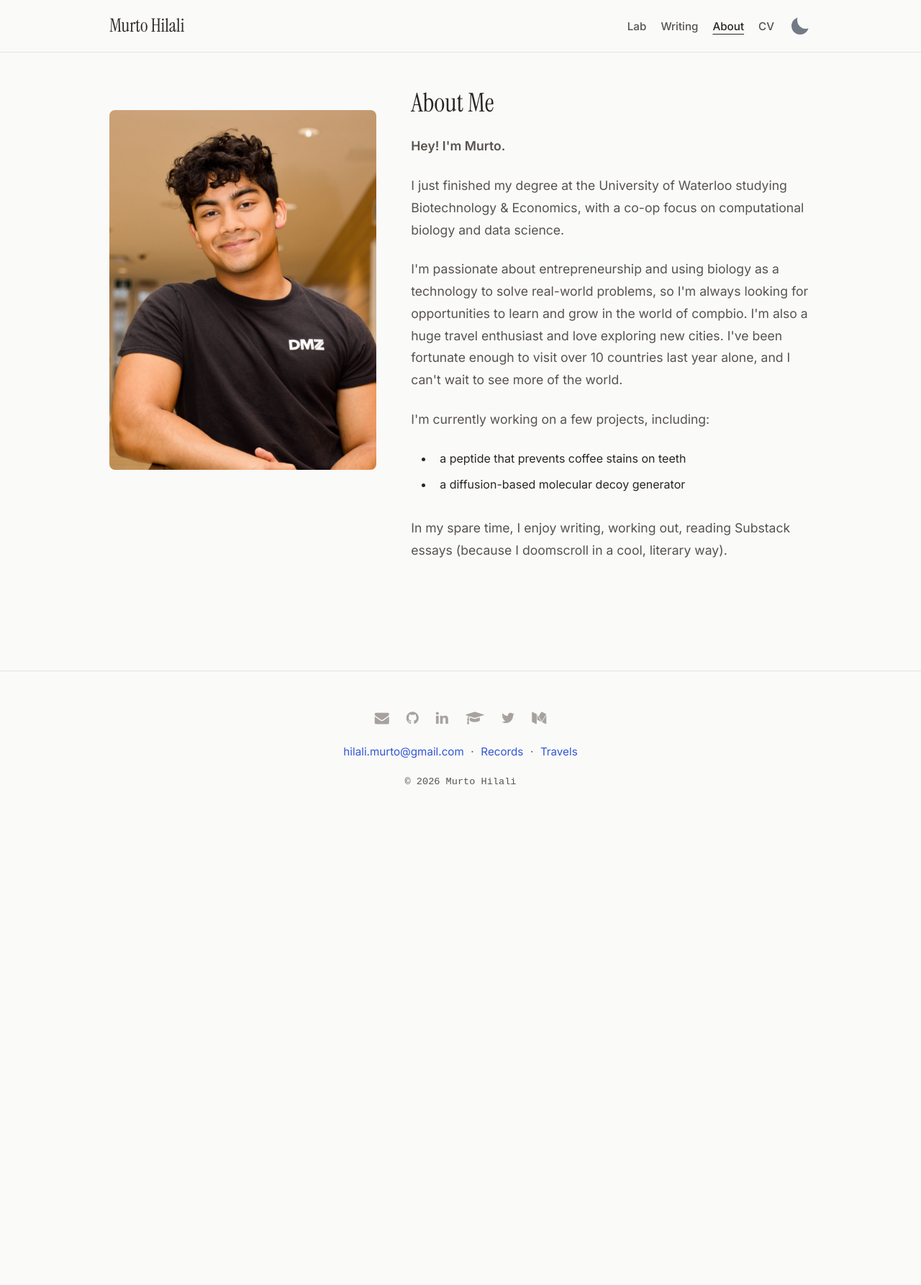
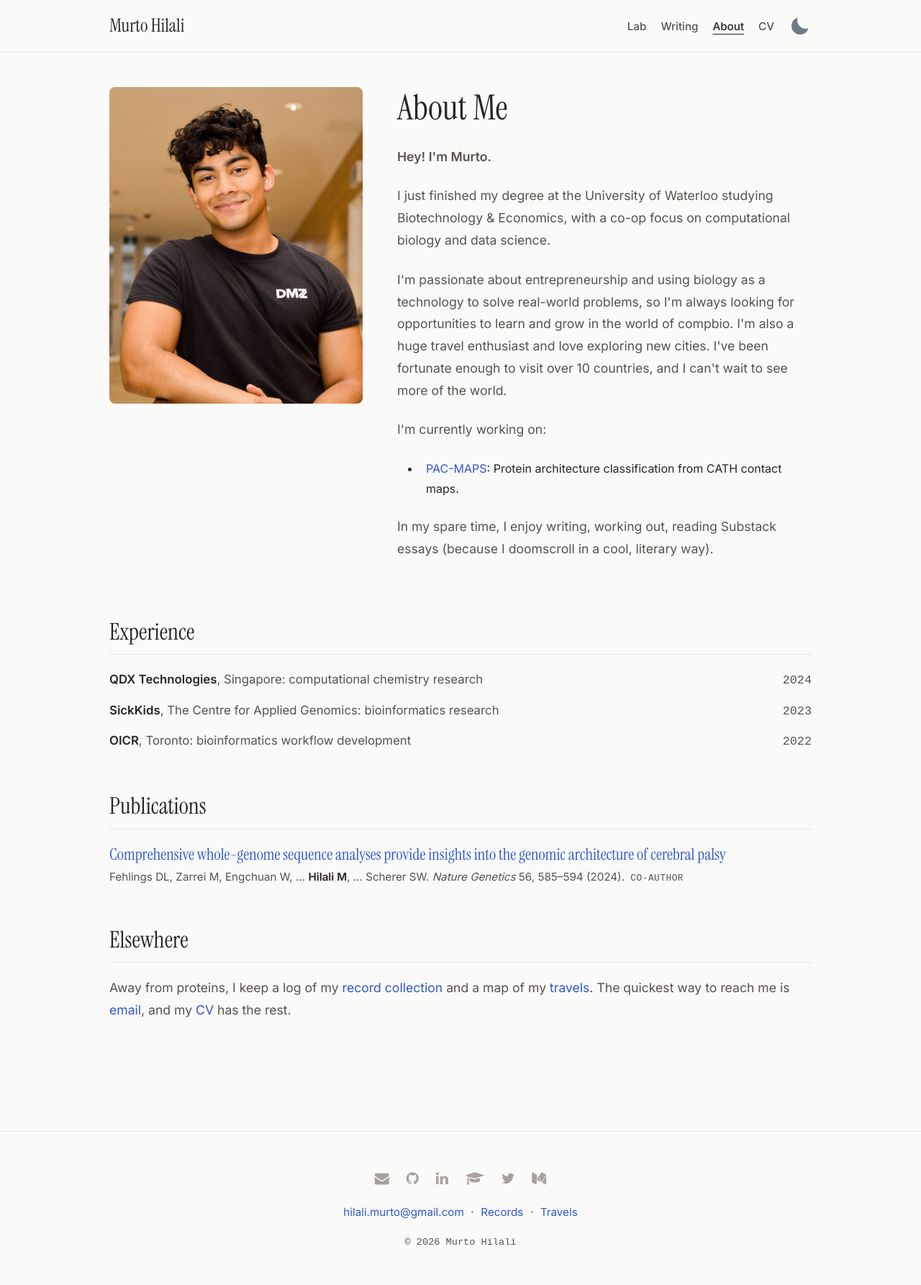
Before and after one commit to MurtoHilali/murtohilali.github.io, a Jekyll site: the page built from about.html, in a window 1280 px wide. Shown: the whole page at 72% size. Built offline with Jekyll 4.4.1, drawn with Linux system fonts in a browser that asks for light colours; some web fonts are replaced; before the commit the page ends 1147 px from its top, so only the background shows below that.

Commit message:
phase6: rebuild the About page around projects, experience and links
- Shared site header (its own Home link and toggle row went in phase 3).
  "About Me" is the page's only <h1>.
- "Currently working on" lists projects with status: active from
  _data/projects.yml (today, PAC-MAPS). The coffee-stain peptide and
  molecular decoy generator drop out (not active per the brief's open
  decisions).
- New Experience list: QDX Technologies (2024), SickKids/TCAG (2023),
  OICR (2022), with roles from the supplied resume.
- Publications from _data/publications.yml, same include as the homepage.
- "Elsewhere": Records and Travels (moved off the homepage), plus email
  and a link to /resume.pdf.
- The photo is a 4:5 aspect-ratio box with object-fit: cover instead of a
  fixed 500px height; inline <style> moved to _main.scss.
- "visit over 10 countries last year alone" loses "last year alone", so
  it no longer goes stale each January.

Co-Authored-By: Claude Opus 5.5 <noreply@anthropic.com>

```diff
--- a/_sass/_main.scss
+++ b/_sass/_main.scss
@@ -550,6 +550,66 @@ blockquote {
   }
 }
 
+/* About page */
+.about-container {
+  display: flex;
+  gap: 3rem;
+  align-items: flex-start;
+}
+
+.about-image-wrapper {
+  flex: 1;
+  min-width: 0;
+  max-width: 22rem;
+}
+
+.about-photo {
+  width: 100%;
+  height: auto;
+  aspect-ratio: 4 / 5;
+  object-fit: cover;
+  border-radius: 8px;
+  margin: 0;
+}
+
+.about-text { flex: 1.5; min-width: 0; }
+.about-text h1 { margin-top: 0; }
+
+.about h2 {
+  font-size: 2rem;
+  margin: 3.5rem 0 1.25rem;
+  padding-bottom: 0.75rem;
+  border-bottom: 1px solid var(--border-color);
+}
+
+.about-experience {
+  list-style: none;
+  padding: 0;
+}
+.about-experience li {
+  display: flex;
+  justify-content: space-between;
+  align-items: baseline;
+  gap: 1rem;
+  margin: 0 0 0.75rem;
+  padding: 0;
+  color: var(--text-muted);
+  font-size: 1.05rem;
+}
+.about-experience strong { color: var(--text-main); font-weight: 600; }
+.about-experience time {
+  font-family: var(--font-mono);
+  white-space: nowrap;
+}
+
+@media (max-width: 768px) {
+  .about-container {
+    flex-direction: column;
+    gap: 1.5rem;
+  }
+  .about-image-wrapper { max-width: 18rem; }
+}
+
 /* Code Blocks */
 code, pre { background: var(--code-bg); }
 code { font-family: var(--font-mono); color: var(--accent-color); }
--- a/about.html
+++ b/about.html
@@ -1,57 +1,17 @@
 ---
 layout: default
 title: About
+no_anchors: true
 ---
 
-<style>
-  .about-container {
-    display: flex;
-    flex-direction: row;
-    gap: 3rem;
-    align-items: flex-start;
-  }
-
-  .about-image-wrapper {
-    flex: 1;
-    min-width: 300px;
-  }
-
-  .about-photo {
-    width: 100%;
-    height: 500px;
-    object-fit: cover;
-    border-radius: 8px;
-  }
-
-  /* Mobile Rules: When screen is smaller than 768px */
-  @media (max-width: 768px) {
-    .about-container {
-      flex-direction: column; /* Stack vertically */
-      gap: 1.5rem;
-    }
-    .about-image-wrapper {
-      width: 100%;
-      min-width: 0;
-    }
-    .about-photo {
-      height: 350px; /* Slightly shorter on mobile so it fits the screen */
-    }
-  }
-</style>
-
-<section class="post">
+<section class="about">
   <div class="about-container">
-
     <div class="about-image-wrapper">
-       <img
-         src="{{ '/img/author/website-headshot.jpeg' | relative_url }}"
-         alt="Murto Hilali"
-         class="about-photo"
-       >
+      <img src="{{ '/img/author/website-headshot.jpeg' | relative_url }}" alt="Photo of {{ site.author.name }}" class="about-photo" width="2500" height="2500">
     </div>
 
-    <div style="flex: 1.5; display: flex; flex-direction: column; justify-content: center;">
-        <h2 style="margin-top: 0;">About Me</h2>
+    <div class="about-text">
+      <h1>About Me</h1>
       <p>
         <b>Hey! I'm Murto.</b>
       </p>
@@ -63,18 +23,39 @@ title: About
         I'm passionate about entrepreneurship and <span class="hand-drawn">using biology as a technology</span> to solve
         real-world problems, so I'm always looking for opportunities to learn and grow in the world of compbio. I'm also
         a huge travel enthusiast and love exploring new cities. I've been fortunate enough to visit over
-          <span class="hand-drawn">10 countries</span> last year alone, and I can't wait to see more of the world.
+        <span class="hand-drawn">10 countries</span>, and I can't wait to see more of the world.
       </p>
 
-        <p>I'm currently working on a few projects, including:</p>
+      {%- assign active = site.data.projects | where: "status", "active" %}
+      {%- if active.size > 0 %}
+      <p>I'm currently working on:</p>
       <ul>
-          <li>a peptide that <span class="hand-drawn">prevents coffee stains</span> on teeth</li>
-          <li>a diffusion-based <span class="hand-drawn">molecular decoy</span> generator</li>
+        {%- for p in active %}
+        <li><a href="{{ '/lab/' | relative_url }}#{{ p.id }}">{{ p.title }}</a>: {{ p.summary }}</li>
+        {%- endfor %}
       </ul>
+      {%- endif %}
 
       <p>
         In my spare time, I enjoy writing, working out, reading Substack essays (because I doomscroll in a cool, literary way).
       </p>
     </div>
   </div>
+
+  <h2>Experience</h2>
+  <ul class="about-experience">
+    <li><span><strong>QDX Technologies</strong>, Singapore: computational chemistry research</span> <time>2024</time></li>
+    <li><span><strong>SickKids</strong>, The Centre for Applied Genomics: bioinformatics research</span> <time>2023</time></li>
+    <li><span><strong>OICR</strong>, Toronto: bioinformatics workflow development</span> <time>2022</time></li>
+  </ul>
+
+  <h2>Publications</h2>
+  {% include publication-list.html %}
+
+  <h2>Elsewhere</h2>
+  <p>
+    Away from proteins, I keep a log of my <a href="https://murto.co/records/">record collection</a> and a map of
+    my <a href="{{ '/travels/' | relative_url }}">travels</a>. The quickest way to reach me is
+    <a href="mailto:{{ site.author.email }}">email</a>, and my <a href="{{ '/resume.pdf' | relative_url }}">CV</a> has the rest.
+  </p>
 </section>
```
Lines whose indentation alone changed are shown as unchanged.
